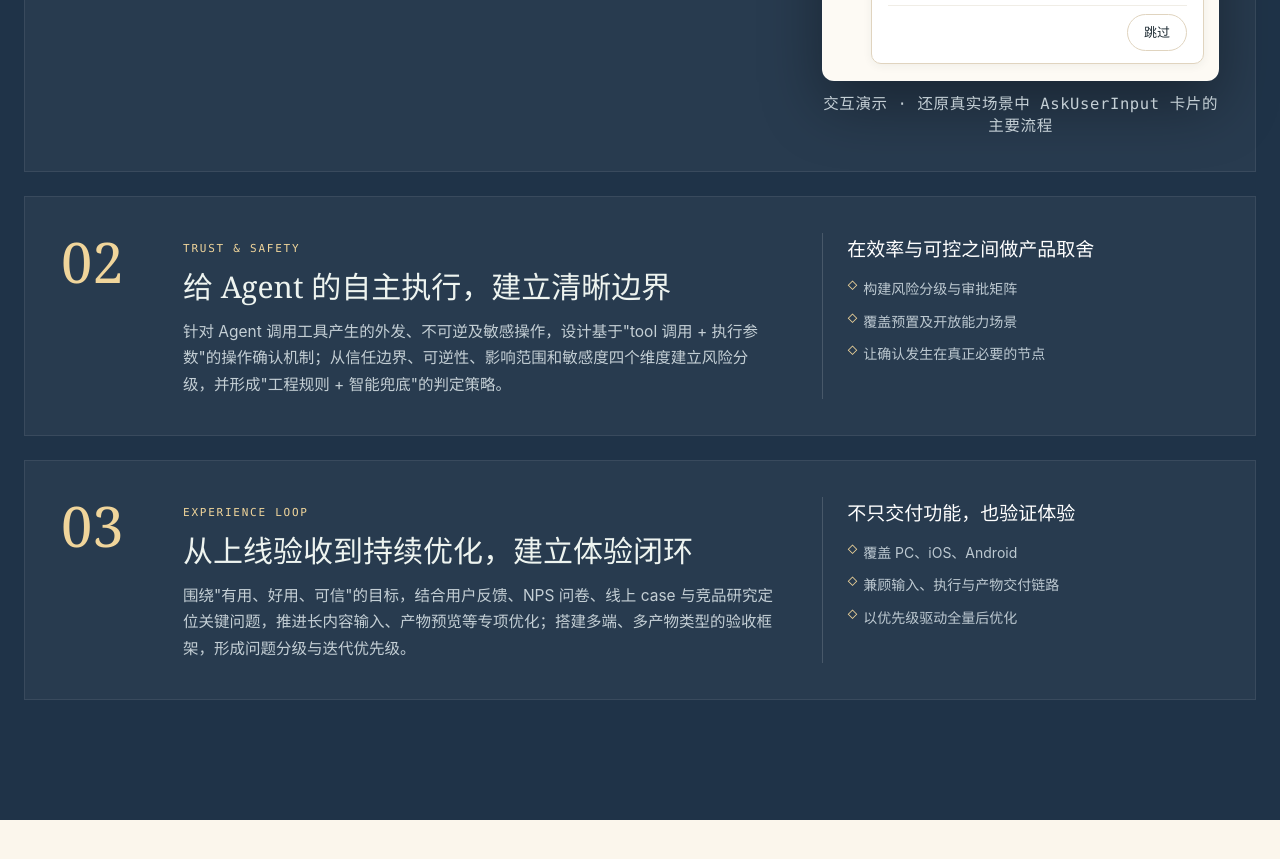
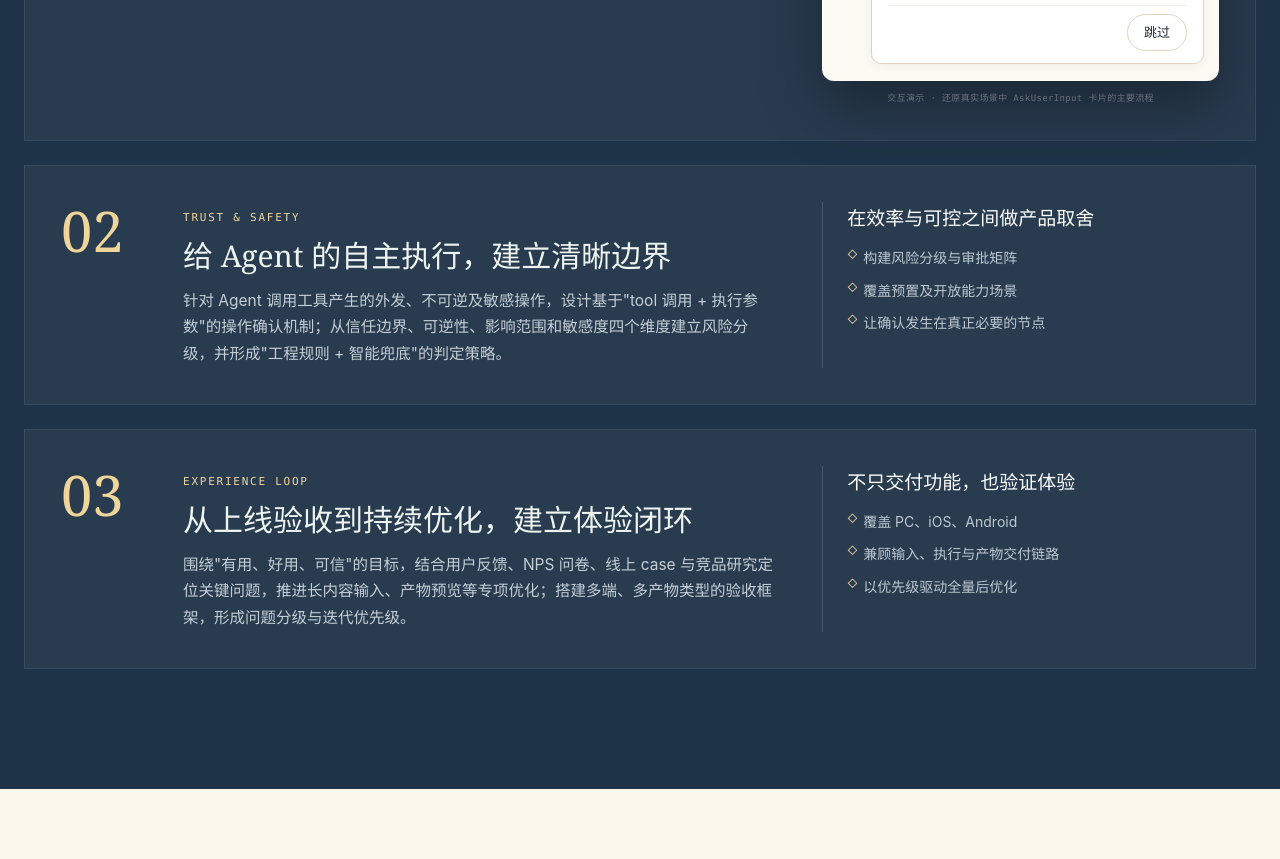
Before and after one commit to xindanzhang559-ai/OnePage-for-eggZ, a plain HTML site: page index.html in a window 1280 px wide. Shown: the part 1702-2561 px from the top of the page. Drawn offline with Linux system fonts and the light colour scheme.

Commit message:
Fix demo caption font override

```diff
--- a/index.html
+++ b/index.html
@@ -200,7 +200,7 @@
     @keyframes aui-blink{0%,100%{opacity:.3}50%{opacity:1}}
     .aui-reset{align-self:center;font:11px var(--mono);color:var(--muted);letter-spacing:.08em;text-decoration:underline;text-underline-offset:3px;background:none;border:0;cursor:pointer;padding:4px}
     .aui-reset:hover{color:var(--gold-dk)}
-    .aui-caption{font:9px var(--mono);color:rgba(255,255,255,.32);letter-spacing:.04em;margin:0;text-align:center}
+    .case .aui-caption{font:9px var(--mono);color:rgba(255,255,255,.32);letter-spacing:.04em;margin:0;text-align:center}
 
      /* experience */
     .timeline-wrap{position:relative}
```
